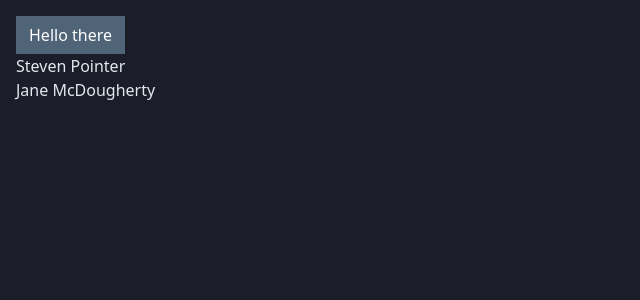
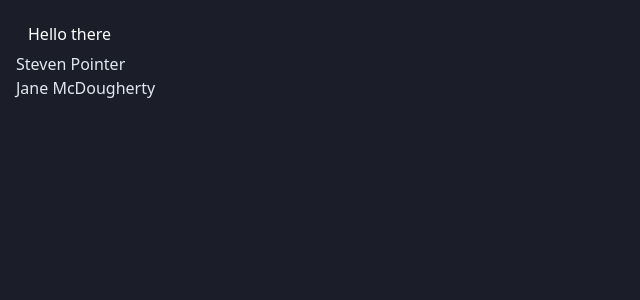
Before and after one commit to SmackSmash/grider-media-ts, a React (Vite) app: page / in a window 1280 px wide. Shown: the top 300 px of the page, without its empty margins (0-640 px from the left). Built offline with nearby package versions, Linux system fonts and the light colour scheme; data requests are answered from the project's data file.

Commit message:
Finished poimandres color scheme for button

```diff
--- a/src/App.tsx
+++ b/src/App.tsx
@@ -4,7 +4,9 @@ import Button from './components/Button';
 const App = () => {
   return (
     <main className='p-4 container mx-auto'>
-      <Button primary>Hello there</Button>
+      <Button secondary rounded>
+        Hello there
+      </Button>
       <UsersList />
     </main>
   );
--- a/src/components/Button.tsx
+++ b/src/components/Button.tsx
@@ -23,16 +23,16 @@ function Button({
   rounded,
   ...rest
 }: ButtonProps) {
-  const classes = className(
-    rest.className,
-    'flex items-center px-3 py-1.5 border',
-    {
+  const classes = className(rest.className, 'flex items-center px-3 py-1.5', {
     'border-poimandres-midslate bg-poimandres-midslate text-poimandres-white':
       primary,
-      'border-gray-900 bg-gray-900 text-white': secondary,
-      'border-green-500 bg-green-500 text-white': success,
-      'border-yellow-400 bg-yellow-400 text-white': warning,
-      'border-red-500 bg-red-500 text-white': danger,
+    'border-poimandres-darks late bg-poimandres-darks late text-white':
+      secondary,
+    'border-poimandres-lightgreen bg-poimandres-lightgreen text-poimandres-blackslate':
+      success,
+    'border-poimandres-yellow bg-poimandres-yellow text-poimandres-blackslate':
+      warning,
+    'border-poimandres-darkpink bg-poimandres-darkpink text-white': danger,
     'rounded-full': rounded,
     'bg-white': outline,
     'text-blue-500': outline && primary,
@@ -40,8 +40,7 @@ function Button({
     'text-green-500': outline && success,
     'text-yellow-400': outline && warning,
     'text-red-500': outline && danger
-    }
-  );
+  });
 
   return (
     <button className={classes} {...rest}>
```
Lines whose indentation alone changed are shown as unchanged.
